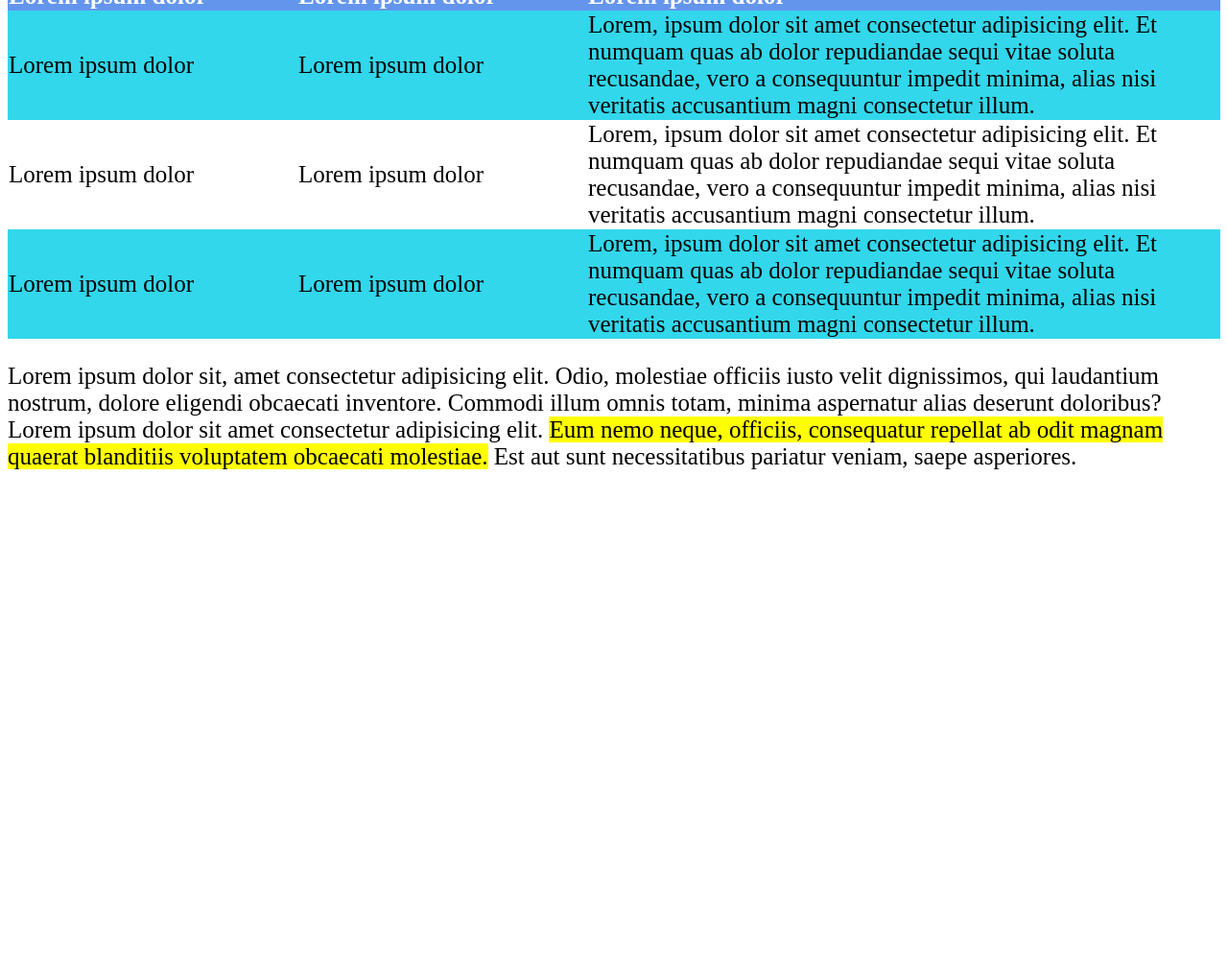
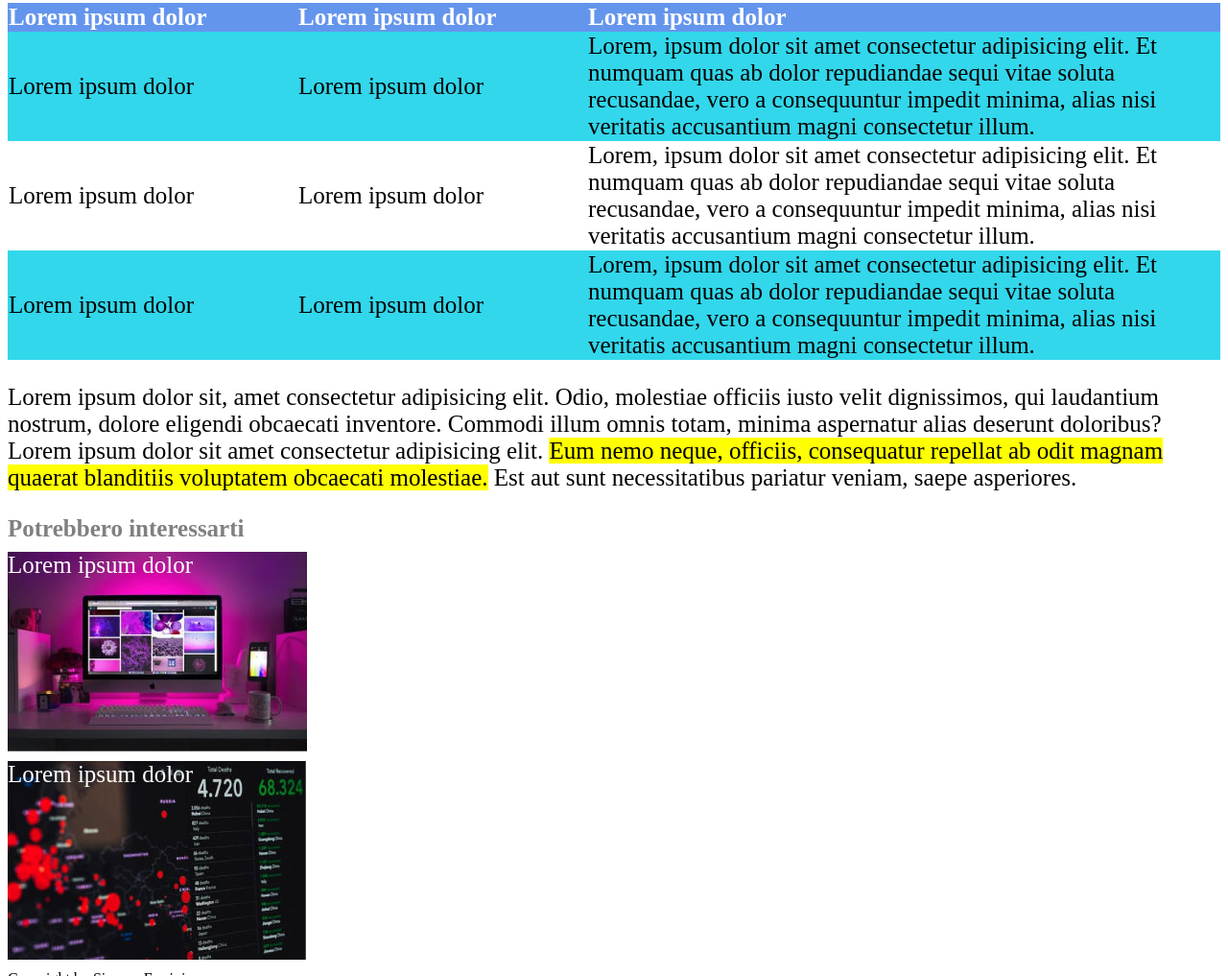
Before and after one commit to SimoneFerrini/html-css-booleaner, a plain HTML site: page index.html in a window 1280 px wide. Shown: the part 1783-2800 px from the top of the page at 96% size. Before the commit the page ends 2298 px from the top, so only its background shows below. Drawn offline with Linux system fonts and the light colour scheme.

Commit message:
fine versione base

```diff
--- a/css/style.css
+++ b/css/style.css
@@ -32,13 +32,13 @@ table{
 }
 
 #data{
-    font-size: 15px;
+    font-size: 20px;
 }
 
 .grigio{
     color: gray;
     font-weight: bold;
-    font-size: 20px;
+    font-size: 25px;
 }
 
 .azzurro{
@@ -81,3 +81,25 @@ table{
 .back-celeste{
     background-color: rgb(50,215,235);
 }
+
+#adv1{
+    color: white;
+    font-size: 25px;
+    width: 312px;
+    height: 208px;
+    background-image: url("../img/monitor.jpg");
+    background-repeat: no-repeat;
+    margin-top: 10px;
+    margin-bottom: 10px;
+}
+
+#adv2{
+    color: white;
+    font-size: 25px;
+    width: 312px;
+    height: 208px;
+    background-image: url("../img/graph.jpg");
+    background-repeat: no-repeat;
+    margin-top: 10px;
+    margin-bottom: 10px;
+}
--- a/index.html
+++ b/index.html
@@ -98,9 +98,21 @@
 
     </main>
 
+    <!--pubblicità e copyright-->
     <footer>
+            <span class="grigio">Potrebbero interessarti</span>
+            <div id="adv1">
+                Lorem ipsum dolor
+            </div>
+
+            <div id="adv2">
+                Lorem ipsum dolor
+            </div>
+
+            Copyright by Simone Ferrini
 
     </footer>
+    <!--/pubblicità e copyright-->
 
 </body>
 </html>
```
